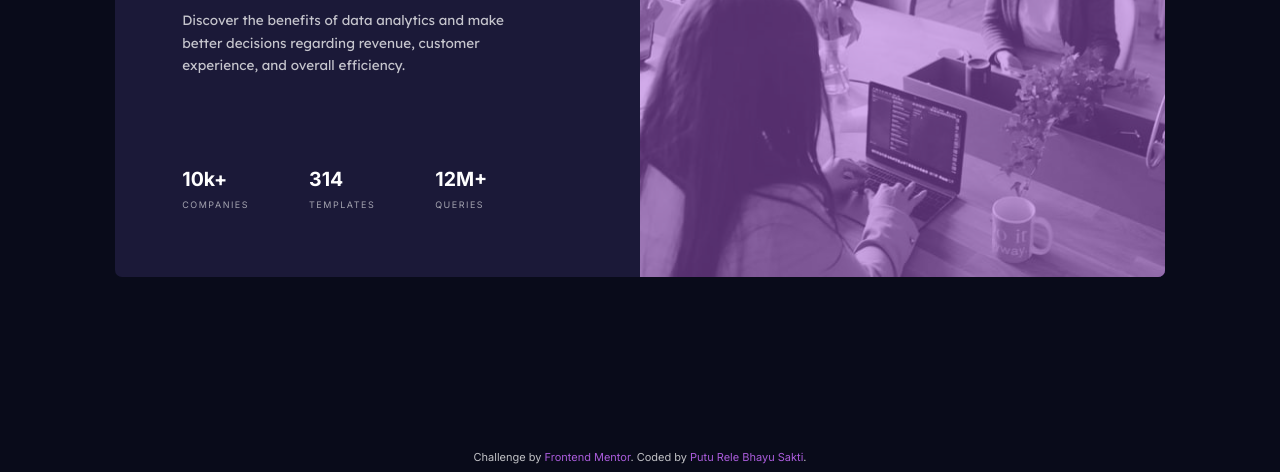
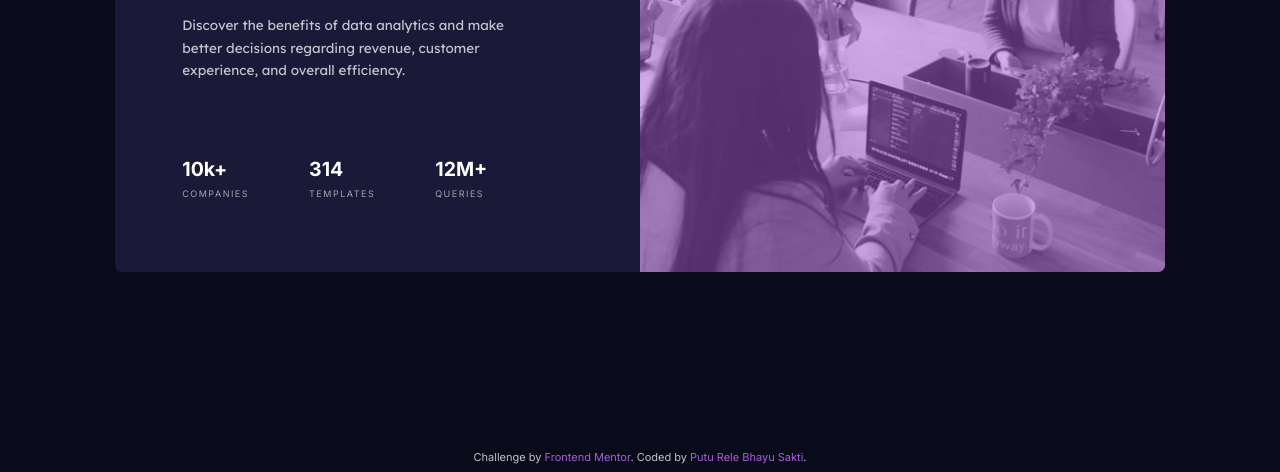
Before and after one commit to lere22/stats-preview-card-component, a plain HTML site: page index.html in a window 1280 px wide. Shown: the part 328-800 px from the top of the page. Drawn offline with Linux system fonts and the light colour scheme.

Commit message:
update margin stats

```diff
--- a/css/style.css
+++ b/css/style.css
@@ -99,7 +99,7 @@ picture {
 .detail__stats {
 	display: flex;
 	gap: 4rem;
-	margin-top: 6rem;
+	margin-top: 5rem;
 }
 
 .detail__stats div {
```
Also changed, not shown: 2 other files.
